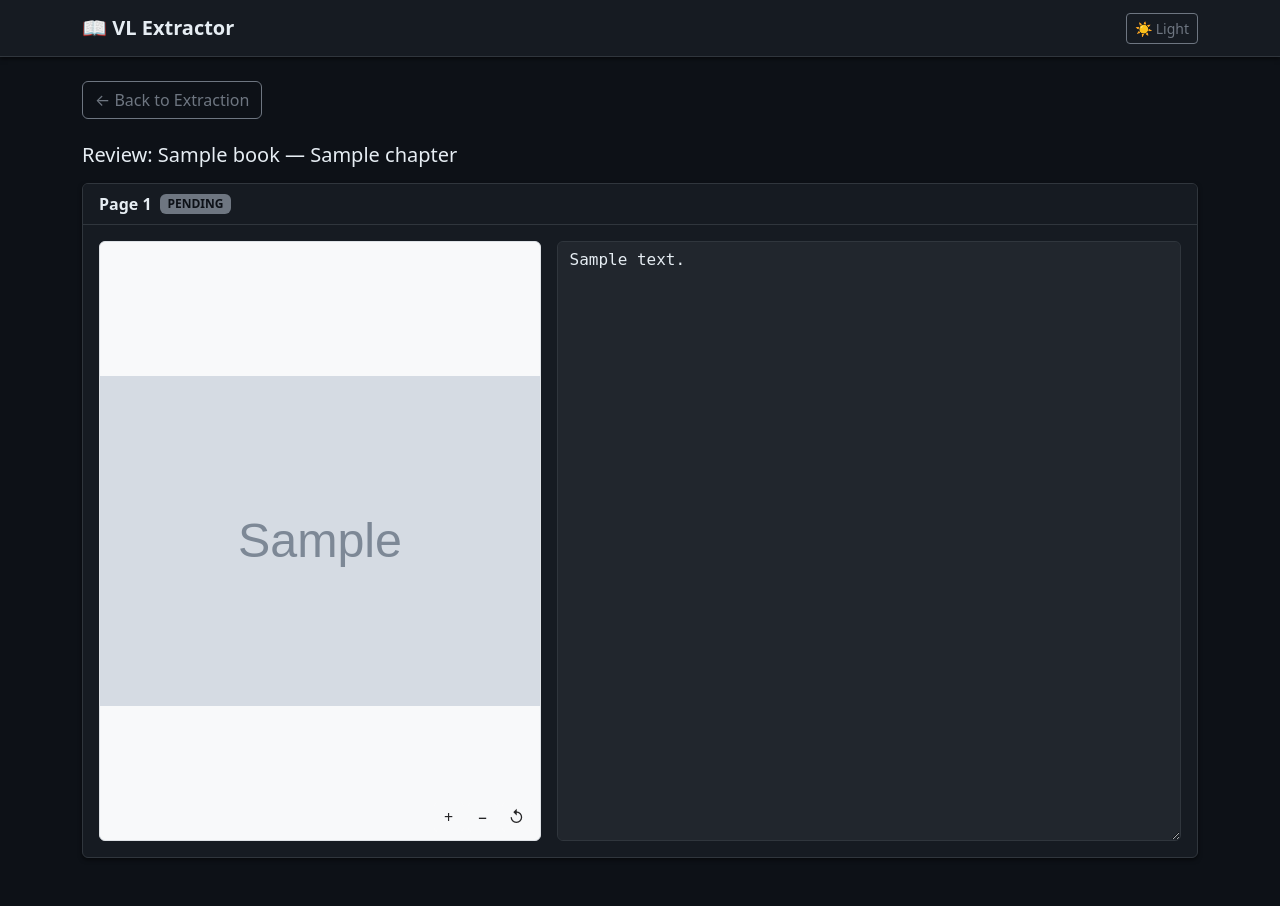
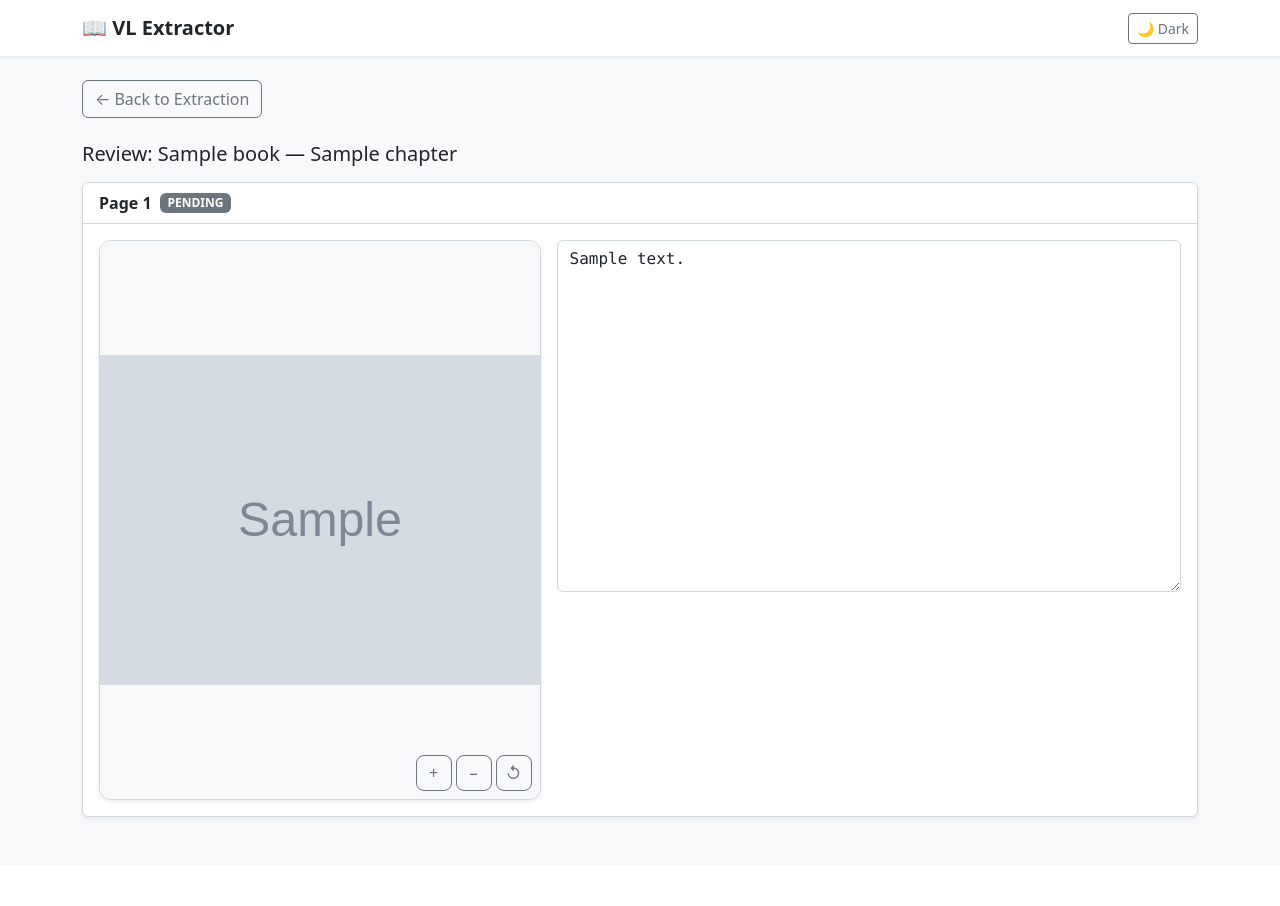
Before and after one commit to Safwankhan2024/imgToTextUsingLocalLLM, a Django app: page /chapter/1/review/ in a window 1280 px wide. After the commit the page ends 820 px from the top, so only its background shows below. Run offline with Django 5.2, Linux system fonts and the light colour scheme; tables that the repository leaves empty hold one stand-in row (values such as "Sample post"); grey boxes marked "Sample" are stand-in pictures; some libraries are stand-ins or nearby versions.

Commit message:
TUV complaint theme

```diff
--- a/extractor/static/css/dark-theme.css
+++ b/extractor/static/css/dark-theme.css
@@ -22,19 +22,51 @@
     --tuv-warning: #d29922;         /* Orange - 5.25:1 contrast */
     --tuv-info: #79c0ff;            /* Light Blue - 9.71:1 contrast */
     --tuv-secondary: #6e7681;       /* Gray - 4.53:1 contrast */
+
+    /* Shared semantic tokens used by templates */
+    --theme-page-bg: #f8fafc;
+    --theme-surface: #ffffff;
+    --theme-surface-subtle: #f8f9fa;
+    --theme-surface-strong: #e9ecef;
+    --theme-border: #d0d7de;
+    --theme-text-primary: #1f2328;
+    --theme-text-secondary: #57606a;
+    --theme-text-muted: #6c757d;
+    --theme-focus-ring: rgba(13, 110, 253, 0.35);
+    --theme-elevated-shadow: 0 0.125rem 0.25rem rgba(15, 23, 42, 0.08);
+}
+
+html,
+body {
+    color-scheme: light;
+}
+
+html[data-theme="dark"],
+body.dark-theme {
+    --theme-page-bg: var(--tuv-bg-primary);
+    --theme-surface: var(--tuv-bg-secondary);
+    --theme-surface-subtle: var(--tuv-bg-tertiary);
+    --theme-surface-strong: #2b3138;
+    --theme-border: var(--tuv-border);
+    --theme-text-primary: var(--tuv-text-primary);
+    --theme-text-secondary: var(--tuv-text-secondary);
+    --theme-text-muted: var(--tuv-text-muted);
+    --theme-focus-ring: rgba(88, 166, 255, 0.35);
+    --theme-elevated-shadow: 0 0.125rem 0.25rem rgba(0, 0, 0, 0.5);
+    color-scheme: dark;
 }
 
 /* Root body dark theme */
 html[data-theme="dark"],
 body.dark-theme {
-    background-color: var(--tuv-bg-primary);
-    color: var(--tuv-text-primary);
+    background-color: var(--theme-page-bg);
+    color: var(--theme-text-primary);
     transition: background-color 0.3s ease, color 0.3s ease;
 }
 
 body.dark-theme {
-    background-color: var(--tuv-bg-primary) !important;
-    color: var(--tuv-text-primary) !important;
+    background-color: var(--theme-page-bg) !important;
+    color: var(--theme-text-primary) !important;
 }
 
 /* Navbar dark theme */
--- a/extractor/static/js/theme-manager.js
+++ b/extractor/static/js/theme-manager.js
@@ -19,7 +19,7 @@ class ThemeManager {
         // Load saved preference or use default
         const savedTheme = this.getSavedTheme();
         const prefersDark = this.getSystemPreference();
-        const themeToApply = savedTheme || this.DEFAULT_THEME;
+        const themeToApply = savedTheme || prefersDark;
 
         // Apply theme immediately to prevent flash
         this.applyTheme(themeToApply);
@@ -39,6 +39,9 @@ class ThemeManager {
      * Get system color scheme preference
      */
     getSystemPreference() {
+        if (!window.matchMedia) {
+            return this.DEFAULT_THEME;
+        }
         return window.matchMedia('(prefers-color-scheme: dark)').matches
             ? this.DARK_THEME
             : this.LIGHT_THEME;
@@ -56,6 +59,7 @@ class ThemeManager {
 
         // Apply to html element for attribute selectors
         document.documentElement.setAttribute('data-theme', theme);
+        document.documentElement.style.colorScheme = isDark ? 'dark' : 'light';
 
         // Save preference
         localStorage.setItem(this.STORAGE_KEY, theme);
@@ -80,7 +84,7 @@ class ThemeManager {
         }
 
         // Set appropriate color for dark/light theme
-        metaThemeColor.content = isDark ? '#0d1117' : '#ffffff';
+        metaThemeColor.content = isDark ? '#0d1117' : '#f8fafc';
     }
 
     /**
@@ -126,6 +130,7 @@ class ThemeManager {
         const isDark = this.getCurrentTheme() === this.DARK_THEME;
         toggleBtn.textContent = isDark ? '☀️ Light' : '🌙 Dark';
         toggleBtn.setAttribute('aria-pressed', isDark);
+        toggleBtn.setAttribute('aria-label', isDark ? 'Switch to light theme' : 'Switch to dark theme');
         toggleBtn.setAttribute('title', isDark ? 'Switch to Light Theme' : 'Switch to Dark Theme');
     }
 
@@ -133,6 +138,9 @@ class ThemeManager {
      * Respond to system theme changes
      */
     watchSystemPreference() {
+        if (!window.matchMedia) {
+            return;
+        }
         const darkModeQuery = window.matchMedia('(prefers-color-scheme: dark)');
         darkModeQuery.addEventListener('change', (e) => {
             // Only change if user hasn't explicitly set a preference
--- a/extractor/templates/extractor/base.html
+++ b/extractor/templates/extractor/base.html
@@ -4,12 +4,16 @@
 <head>
     <meta charset="UTF-8">
     <meta name="viewport" content="width=device-width, initial-scale=1.0">
+    <meta name="color-scheme" content="light dark">
     <title>Local VL Extractor</title>
     <!-- Apply theme before any paint to prevent flash -->
     <script>
         (function() {
-            var t = localStorage.getItem('tuv-theme-preference') || 'dark';
+            var savedTheme = localStorage.getItem('tuv-theme-preference');
+            var prefersDark = window.matchMedia && window.matchMedia('(prefers-color-scheme: dark)').matches;
+            var t = savedTheme || (prefersDark ? 'dark' : 'light');
             document.documentElement.setAttribute('data-theme', t);
+            document.documentElement.style.colorScheme = t;
             if (t === 'dark') document.documentElement.classList.add('dark-theme-preload');
         })();
     </script>
@@ -40,7 +44,7 @@
         <a class="navbar-brand text-dark fw-bold" href="{% url 'dashboard' %}">📖 VL Extractor</a>
         <button id="theme-toggle-btn"
                 class="btn btn-sm btn-outline-secondary"
-                aria-pressed="true"
+                type="button"
                 title="Switch theme">
             ☀️ Light
         </button>
--- a/extractor/templates/extractor/partials/page_list.html
+++ b/extractor/templates/extractor/partials/page_list.html
@@ -18,7 +18,7 @@
                 <span class="badge bg-danger">Error</span>
                 {% endif %}
             </div>
-            <img src="{{ page.image.url }}" class="card-img-top p-2" style="height: 200px; object-fit: contain; background: #fff;" alt="Page {{ page.sequence }}">
+            <img src="{{ page.image.url }}" class="card-img-top p-2 page-preview-image" style="height: 200px; object-fit: contain;" loading="lazy" alt="Page {{ page.sequence }}">
             <div class="card-footer bg-white border-top-0 pt-0">
                 <small class="text-muted d-block text-truncate">ID: {{ page.id }}</small>
                 <small class="text-muted d-block text-truncate">Hash: {{ page.image_hash|default:'pending'|slice:':16' }}</small>
--- a/extractor/templates/extractor/review.html
+++ b/extractor/templates/extractor/review.html
@@ -1,77 +1,115 @@
 {% extends 'extractor/base.html' %}
 
 {% block content %}
+<div class="review-page">
 <style>
-.img-zoom-frame {
+.review-page .review-card {
+    background: var(--theme-surface);
+    border-color: var(--theme-border);
+}
+
+.review-page .review-card-header {
+    background: var(--theme-surface);
+    border-color: var(--theme-border);
+}
+
+.review-page .img-zoom-frame {
     position: relative;
     overflow: hidden;
-    height: 600px;
-    background: #f8f9fa;
-    border: 1px solid #dee2e6;
-    border-radius: 0.375rem;
+    height: clamp(22rem, 70vh, 37.5rem);
+    background: var(--theme-surface);
+    border: 1px solid var(--theme-border);
+    border-radius: 0.75rem;
     cursor: grab;
     user-select: none;
+    touch-action: none;
+    box-shadow: var(--theme-elevated-shadow);
 }
-.img-zoom-frame.dragging {
+
+.review-page .img-zoom-frame:focus-within {
+    outline: 2px solid var(--theme-focus-ring);
+    outline-offset: 2px;
+}
+
+.review-page .img-zoom-frame.dragging {
     cursor: grabbing;
 }
-.img-zoom-frame img {
+
+.review-page .img-zoom-frame img {
     position: absolute;
-    top: 0; left: 0;
+    inset: 0;
     width: 100%;
     height: 100%;
     object-fit: contain;
     transform-origin: 0 0;
     pointer-events: none;
     will-change: transform;
+    background: var(--theme-surface-subtle);
 }
-.img-zoom-controls {
+
+.review-page .img-zoom-controls {
     position: absolute;
-    bottom: 8px;
-    right: 8px;
+    bottom: 0.5rem;
+    right: 0.5rem;
     display: flex;
-    gap: 4px;
+    gap: 0.25rem;
     z-index: 10;
 }
-.img-zoom-controls button {
-    width: 30px;
-    height: 30px;
+
+.review-page .img-zoom-controls button {
+    width: 2.25rem;
+    height: 2.25rem;
     padding: 0;
-    font-size: 16px;
+    font-size: 1rem;
     line-height: 1;
-    border-radius: 4px;
-    opacity: 0.85;
+    border-radius: 0.5rem;
 }
-.img-zoom-controls button:hover { opacity: 1; }
+
+.review-page .review-textarea {
+    min-height: 22rem;
+    resize: vertical;
+    font-family: ui-monospace, SFMono-Regular, Menlo, Consolas, "Liberation Mono", monospace;
+    background: var(--theme-surface);
+    color: var(--theme-text-primary);
+    border-color: var(--theme-border);
+}
+
+.review-page .review-textarea:focus {
+    background: var(--theme-surface);
+    color: var(--theme-text-primary);
+    border-color: var(--tuv-primary);
+    box-shadow: 0 0 0 0.2rem rgba(88, 166, 255, 0.25);
+}
 </style>
 
 <div class="mb-4">
-    <a href="{% url 'chapter_detail' chapter.id %}" class="btn btn-outline-secondary">&larr; Back to Extraction</a>
+    <a href="{% url 'chapter_detail' chapter.id %}" class="btn btn-outline-secondary" aria-label="Back to extraction">&larr; Back to Extraction</a>
 </div>
 
 <h5 class="mb-3">Review: {{ chapter.book.title }} &mdash; {{ chapter.title }}</h5>
 
 {% for page in pages %}
 {% if page.extracted_text %}
-<div class="card shadow-sm mb-4">
-    <div class="card-header bg-white d-flex align-items-center">
+<div class="card shadow-sm mb-4 review-card">
+    <div class="card-header bg-white d-flex align-items-center review-card-header">
         <span class="fw-semibold">Page {{ page.sequence }}</span>
         <span class="ms-2 badge {% if page.status == 'COMPLETED' %}bg-success{% elif page.status == 'ERROR' %}bg-danger{% else %}bg-secondary{% endif %}">{{ page.status }}</span>
     </div>
     <div class="card-body">
-        <div class="row g-3">
+        <div class="row g-3 align-items-stretch">
             <div class="col-md-5">
                 <div class="img-zoom-frame" data-zoom-frame>
-                    <img src="{{ page.image.url }}" alt="Page {{ page.sequence }}">
+                    <img src="{{ page.image.url }}" alt="Preview of page {{ page.sequence }}">
                     <div class="img-zoom-controls">
-                        <button class="btn btn-light btn-sm" data-zoom-in title="Zoom in">+</button>
-                        <button class="btn btn-light btn-sm" data-zoom-out title="Zoom out">&minus;</button>
-                        <button class="btn btn-light btn-sm" data-zoom-reset title="Reset">&#x21BA;</button>
+                        <button type="button" class="btn btn-outline-secondary btn-sm" data-zoom-in title="Zoom in" aria-label="Zoom in">+</button>
+                        <button type="button" class="btn btn-outline-secondary btn-sm" data-zoom-out title="Zoom out" aria-label="Zoom out">&minus;</button>
+                        <button type="button" class="btn btn-outline-secondary btn-sm" data-zoom-reset title="Reset zoom" aria-label="Reset zoom">&#x21BA;</button>
                     </div>
                 </div>
             </div>
             <div class="col-md-7">
-                <textarea class="form-control h-100" style="font-family: monospace; min-height: 300px; resize: vertical;">{{ page.extracted_text }}</textarea>
+                <label class="visually-hidden" for="page-text-{{ page.id }}">Extracted text for page {{ page.sequence }}</label>
+                <textarea id="page-text-{{ page.id }}" class="form-control review-textarea" readonly spellcheck="false">{{ page.extracted_text }}</textarea>
             </div>
         </div>
     </div>
@@ -203,4 +241,5 @@ document.querySelectorAll('[data-zoom-frame]').forEach(function(frame) {
     frame.querySelector('[data-zoom-reset]').addEventListener('click', reset);
 });
 </script>
+</div>
 {% endblock %}
```
Also changed, not shown: other parts of extractor/static/css/dark-theme.css (+37 -0 lines), 2 other files.
